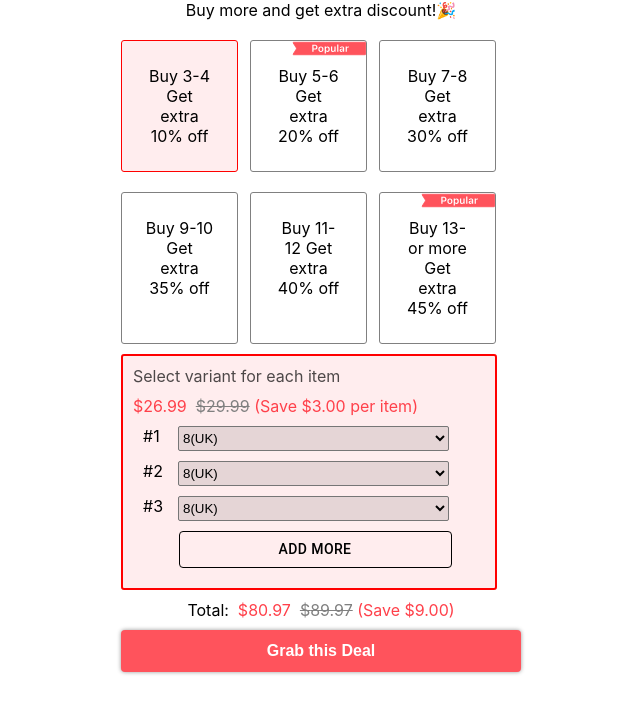
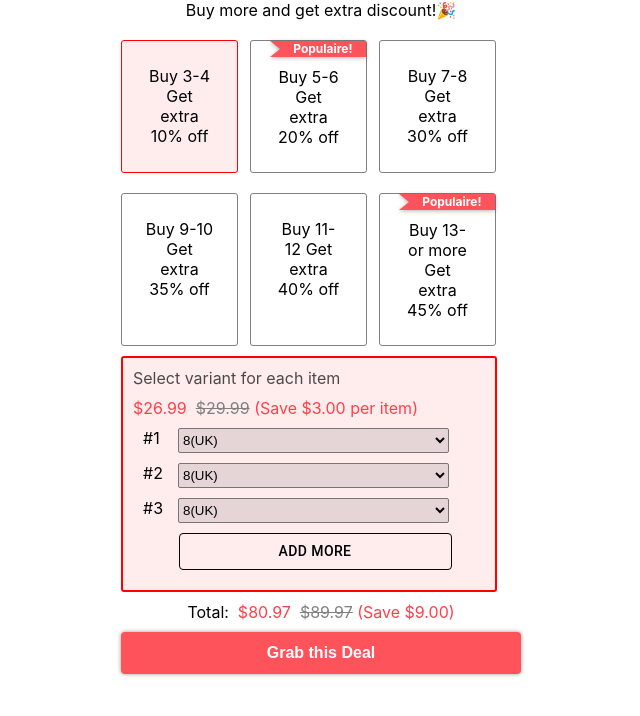
Before and after one commit to vicky1999/landing-page, a React (Create React App) app: page / in a window 1280 px wide. Shown: the top 716 px of the page, without its empty margins (319-959 px from the left). Built offline with nearby package versions, Linux system fonts and the light colour scheme.

Commit message:
popular tag created

```diff
--- a/src/App.js
+++ b/src/App.js
@@ -56,7 +56,10 @@ function App() {
   ];
 
   const variantConfig = {
-    singleVariant: false
+    singleVariant: false,
+    popularBackground: '#FF535C',
+    popularTextColor: 'white',
+    popularText: 'Populaire!'
   }
 
   const variants=[
@@ -74,12 +77,20 @@ function App() {
     }
   ]
 
+  const options = [
+    { name: 'Option 1' },
+    { name: 'Option 2' },
+    { name: 'Option 3' },
+    { name: 'Option 4' },
+  ]
+
   return (
     <div className="App">
       {
         discounts.length > 0 &&
         <Discount className='discount-section' discounts={discounts} price={price} variants={variants} variantConfig={variantConfig} />
       }
+
     </div>
   );
 }
--- a/src/Discount/Discount.css
+++ b/src/Discount/Discount.css
@@ -33,7 +33,11 @@
 
 .popular-display {
     height: 15px;
-    background-image: url('/public/Images/Group\ 790.svg');
+    width: 75%;
+    right: 0px;
+    margin-left: auto;
+    background-image: url('/public/Images/Rectangle\ 2061.svg');
+
     background-position-x: right;
     background-size: contain;
     background-repeat: no-repeat;
@@ -227,3 +231,30 @@
     margin-left: 10px;
     margin-top: 3px;
 }
+
+
+/* Popular Container */
+
+.popular-container {
+    /* width: 75%;
+    margin-left: auto;
+    right: 0;
+    bottom: 5rem;
+    border: 8px solid red;
+    border-right: 0;
+    border-left: 10px solid transparent;
+    height: 0;
+    line-height: 0;
+    color: white;
+    z-index: 1; */
+    -webkit-filter: drop-shadow(0 1px 2px rgba(0, 0, 0, 0.3));
+        filter: drop-shadow(0 1px 2px rgba(0, 0, 0, 0.3));
+  }
+
+.popular-container div {
+	position: relative;
+    font-size: 12px;
+    font-weight: bold;
+    bottom: 0px;
+	text-align: center;
+}
--- a/src/Discount/Discount.js
+++ b/src/Discount/Discount.js
@@ -32,6 +32,7 @@ const Discount = (props) => {
         return (
             <DiscountItem
                 discount={d} key={`disc-${ind}`} index={ind} selected={selectedIndex === ind }
+                config={props.variantConfig}
                 selectionChange={discountChanged}
             />)
     });
--- a/src/Discount/DiscountItem.js
+++ b/src/Discount/DiscountItem.js
@@ -1,11 +1,13 @@
 import React, { useRef, useState } from 'react';
 
 import './Discount.css';
+import Popular from './Popular';
 
 const DiscountItem = (props) => {
     const discountRef = useRef(null);
     const [isSelected, setIsSelected] = useState(props.selected);
     const discount = props.discount;
+    const config = props.config;
 
     const discountClicked = () => {
         setIsSelected(true);
@@ -15,7 +17,7 @@ const DiscountItem = (props) => {
 
     return (
         <div ref={discountRef} className={'discount-item' + ((props.selected) ? ' discount-selected' : '')} onClick={discountClicked}>
-            { discount.isPopular ? <div className='popular-display'></div> : <div className='normal-display'></div> }
+            { discount.isPopular ? <Popular text={config.popularText} background={config.popularBackground} textColor={config.popularTextColor} /> : <div className='normal-display'></div> }
             <div className='discount-text'>
                 {
                     !discount.isRange && `Buy ${discount.count} Get extra ${discount.discount}% off`
--- /dev/null
+++ b/src/Discount/Popular.js
@@ -0,0 +1,32 @@
+import React from 'react';
+
+import './Discount.css';
+
+const Popular = (props) => {
+
+    const background = props.background ? props.background : 'red';
+    const textColor = props.textColor ? props.textColor : 'white';
+
+    const popularContainerStyle = {
+        width: '75%',
+        marginLeft: 'auto',
+        right: '0',
+        bottom: '5rem',
+        border: `8px solid ${background}`,
+        borderRight: '0',
+        borderLeft: '10px solid transparent',
+        height: '0',
+        lineHeight: '0',
+        color: `${textColor}`,
+        zIndex: '1'
+    }
+
+
+    return (
+        <div className='popular-container' style={popularContainerStyle}>
+            <div>{props.text}</div>
+        </div>
+    )
+}
+
+export default Popular;
```
Also changed, not shown: public/Images/Rectangle 2061.svg (added).
